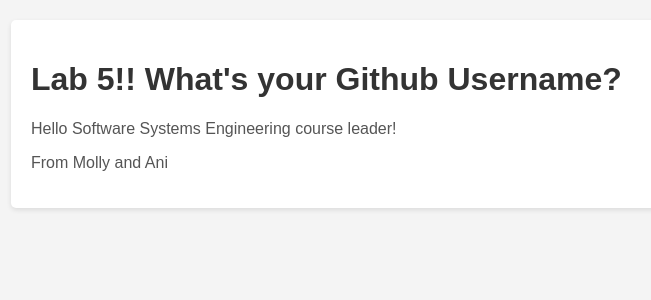
After one commit to mollymachin/SSE-Coursework-Lab2, a Flask app: template templates/username.html in a window 1280 px wide. The commit adds this page. Shown: the top 300 px of the page, without its empty margins (9-660 px from the left). Run offline with Flask 3, Linux system fonts and the light colour scheme; the template is opened without the code that fills it, so the values that code supplies are empty.

Commit message:
Added Github username form

```diff
--- a/app.py
+++ b/app.py
@@ -28,3 +28,9 @@
     if str == "token":
         return "We fixed the silly token"
     return "Unknown"
+
+
+@app.route("/username", methods=["POST"])
+def submit():
+    input_name = request.form.get("username")
+    return render_template("username.html", username=input_name)
--- /dev/null
+++ b/templates/username.html
@@ -0,0 +1,34 @@
+<!DOCTYPE html>
+<html lang="en">
+<head>
+    <meta charset="UTF-8">
+    <meta name="viewport" content="width=device-width, initial-scale=1.0">
+    <title>Username!</title>
+    <style>
+        body {
+            font-family: Arial, sans-serif;
+            margin: 20px;
+            background-color: #f4f4f4;
+        }
+        h1 {
+            color: #333;
+        }
+        p {
+            color: #555;
+        }
+        .content {
+            background-color: #fff;
+            padding: 20px;
+            border-radius: 5px;
+            box-shadow: 0 2px 5px rgba(0, 0, 0, 0.1);
+        }
+    </style>
+</head>
+<body>
+    <div class="content">
+        <h1>Lab 5!! What's your Github Username?</h1>
+        <p>Hello Software Systems Engineering course leader!</p>
+        <p>From Molly and Ani</p>
+    </div>
+</body>
+</html>
```
Also changed, not shown: templates/index.html (+8 -0 lines).
